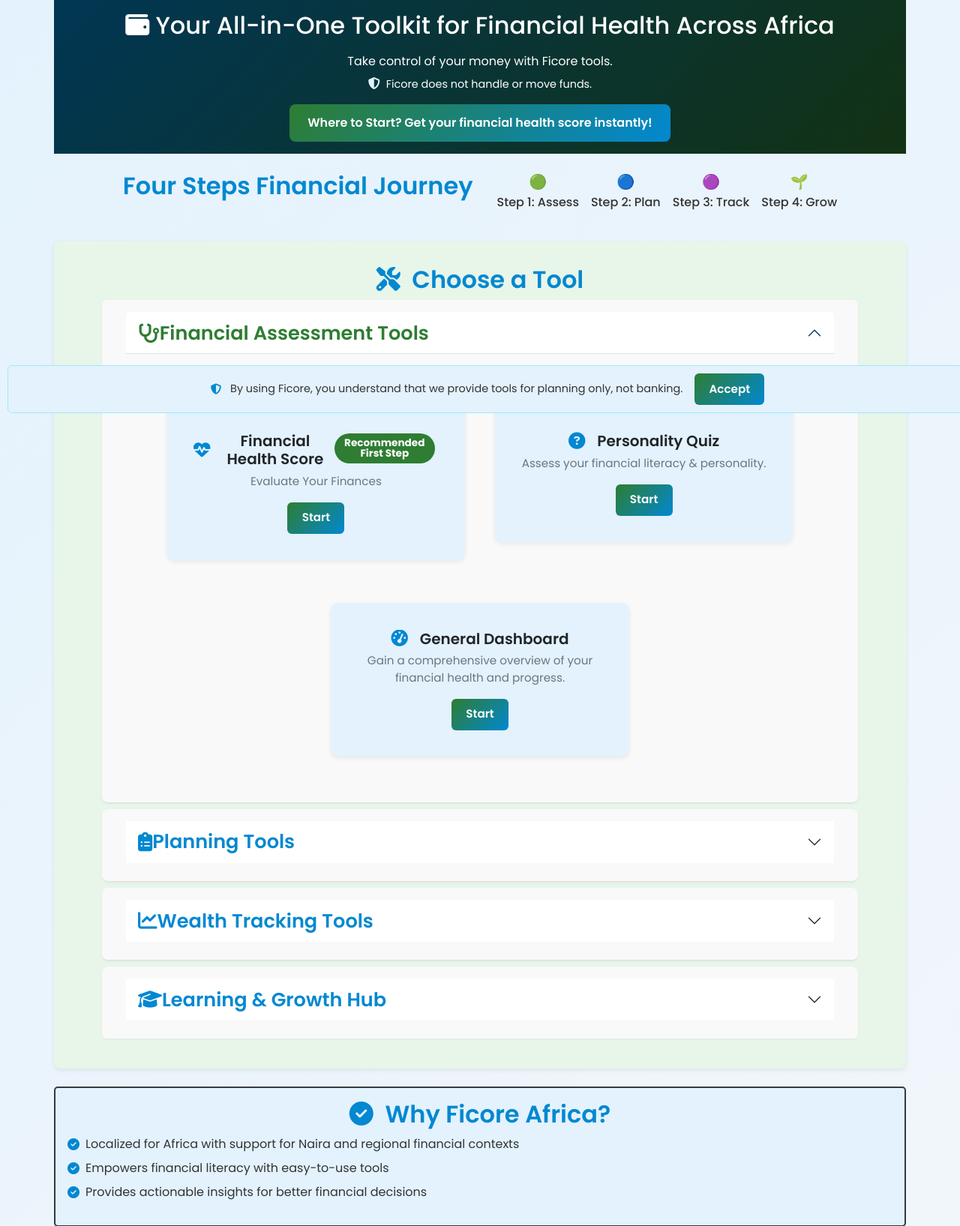
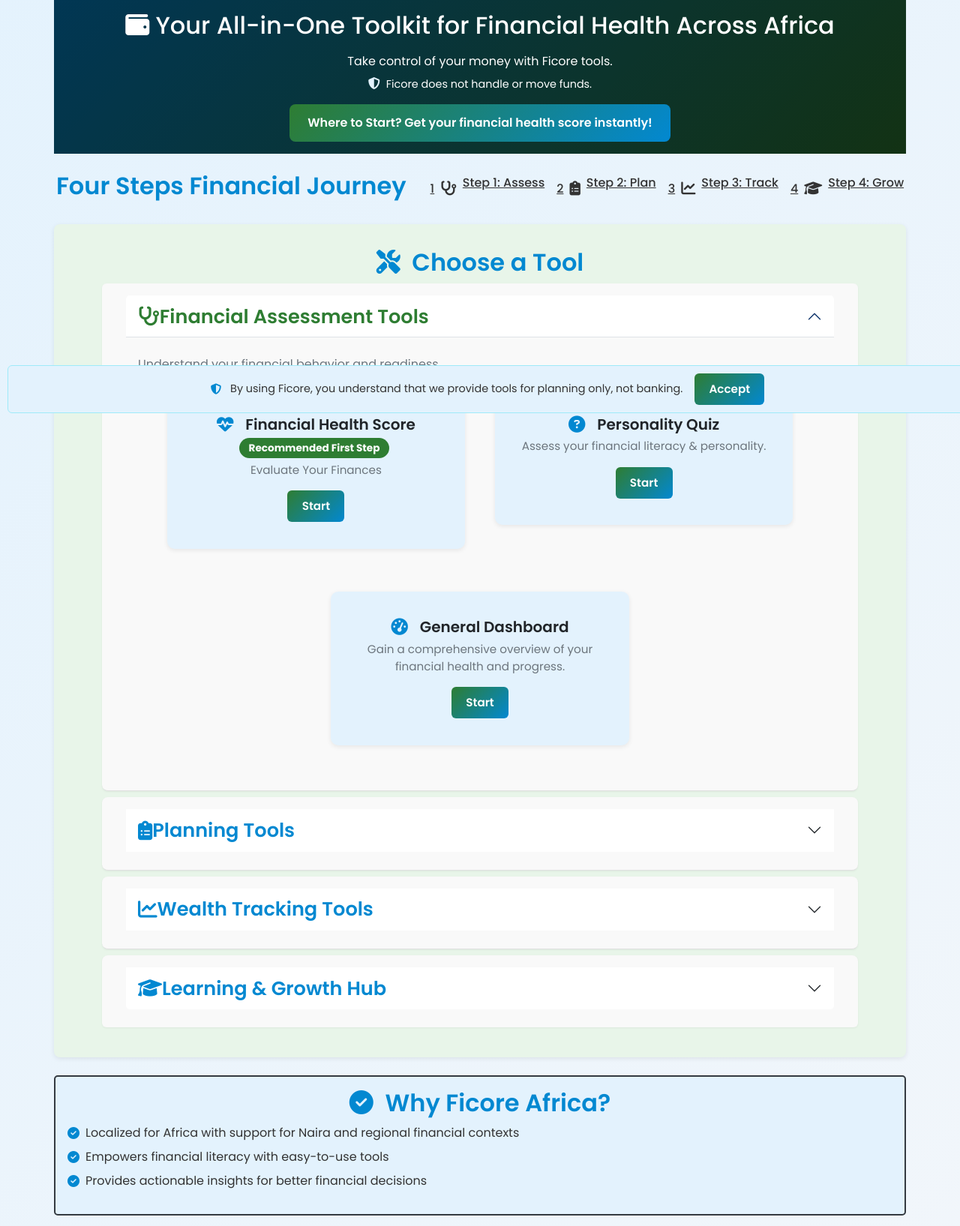
Before and after one commit to ficore-africa/FICORE-TOOLS-SUITE, a Flask app: page / in a window 1280 px wide. Shown: the part 233-1868 px from the top of the page at 75% size. Run offline with Flask 3, Linux system fonts and the light colour scheme; some libraries are stand-ins or nearby versions.

Commit message:
Update index.html

```diff
--- a/templates/index.html
+++ b/templates/index.html
@@ -17,30 +17,26 @@
         <div class="journey-container text-center">
             <h3>{{ trans('core_your_financial_journey') | default('Your Financial Journey') }}</h3>
             <div class="journey-steps d-flex justify-content-center gap-3">
-                <div class="journey-step">
-                    <a href="#assess-tools" class="journey-link">
-                        <span class="journey-icon">🟢</span>
+                <a href="#assess-tools" class="journey-step">
+                    <span class="step-badge">1</span>
+                    <span class="journey-icon"><i class="fas fa-stethoscope"></i></span>
                     <p>{{ trans('core_step1_assess') | default('Step 1: Assess') }}</p>
                 </a>
-                </div>
-                <div class="journey-step">
-                    <a href="#plan-tools" class="journey-link">
-                        <span class="journey-icon">🔵</span>
+                <a href="#plan-tools" class="journey-step">
+                    <span class="step-badge">2</span>
+                    <span class="journey-icon"><i class="fas fa-clipboard-list"></i></span>
                     <p>{{ trans('core_step2_plan') | default('Step 2: Plan') }}</p>
                 </a>
-                </div>
-                <div class="journey-step">
-                    <a href="#track-tools" class="journey-link">
-                        <span class="journey-icon">🟣</span>
+                <a href="#track-tools" class="journey-step">
+                    <span class="step-badge">3</span>
+                    <span class="journey-icon"><i class="fas fa-chart-line"></i></span>
                     <p>{{ trans('core_step3_track') | default('Step 3: Track & Learn') }}</p>
                 </a>
-                </div>
-                <div class="journey-step">
-                    <a href="#grow-tools" class="journey-link">
-                        <span class="journey-icon">🌱</span>
+                <a href="#grow-tools" class="journey-step">
+                    <span class="step-badge">4</span>
+                    <span class="journey-icon"><i class="fas fa-graduation-cap"></i></span>
                     <p>{{ trans('core_step4_grow') | default('Step 4: Grow') }}</p>
                 </a>
-                </div>
             </div>
         </div>
     </section>
@@ -61,7 +57,8 @@
                             <div class="col-md-6 mb-3">
                                 <div class="card tool-card custom-card">
                                     <div class="card-body">
-                                        <h3 class="card-title"><i class="fas fa-heartbeat"></i> {{ trans('financial_health_financial_health_score') | default('Financial Health Score') }} <span class="badge badge-success">Recommended First Step</span></h3>
+                                        <h3 class="card-title"><i class="fas fa-heartbeat"></i> {{ trans('financial_health_financial_health_score') | default('Financial Health Score') }}</h3>
+                                        <span class="badge badge-success">Recommended First Step</span>
                                         <p class="card-text">{{ trans('financial_health_evaluate_finances') | default('Evaluates income, expenses, and debt for a health score') }}</p>
                                         <a href="{{ url_for('financial_health.step1') }}" class="btn btn-primary" data-bs-toggle="tooltip" data-bs-placement="top" title="{{ trans('core_advisory_only') | default('This is an advisory tool only. Ficore does not store or access your funds.') }}" aria-label="{{ trans('financial_health_start_financial_health') | default('Start Financial Health Score') }}">{{ trans('core_start') | default('Start') }}</a>
                                     </div>
@@ -284,6 +281,18 @@
             interval: 5000,
             ride: 'carousel'
         });
+
+        // Smooth scrolling for anchor links
+        document.querySelectorAll('a[href^="#"]').forEach(anchor => {
+            anchor.addEventListener('click', function(e) {
+                e.preventDefault();
+                const targetId = this.getAttribute('href');
+                const targetElement = document.querySelector(targetId);
+                if (targetElement) {
+                    targetElement.scrollIntoView({ behavior: 'smooth' });
+                }
+            });
+        });
     });
 </script>
 {% endblock %}
```
Lines whose indentation alone changed are shown as unchanged.
